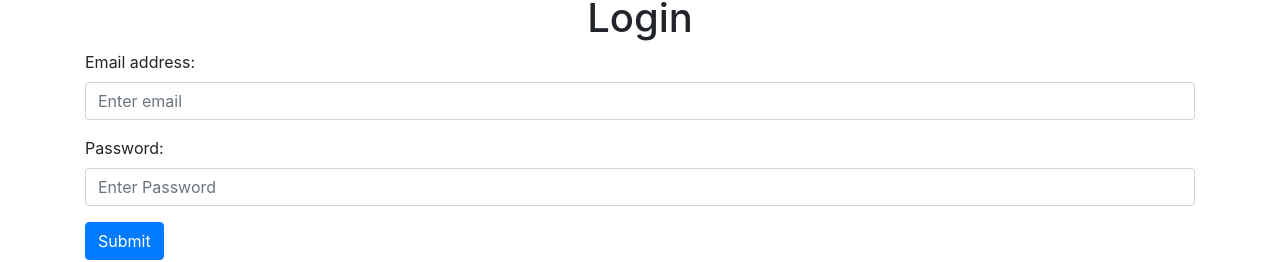
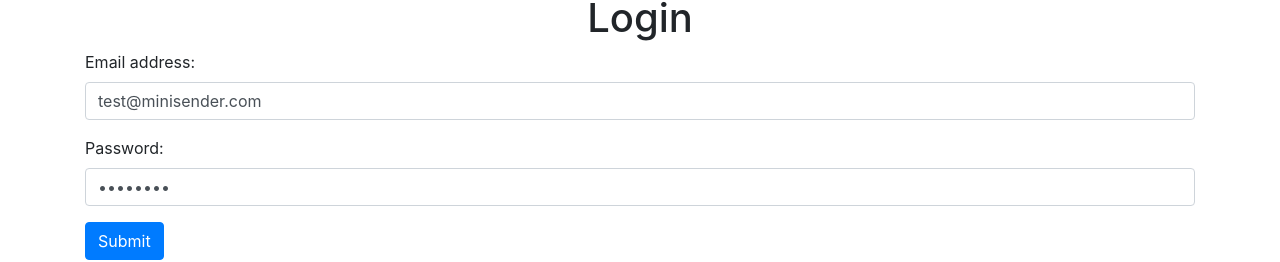
Before and after one commit to nellytadi/MiniSend, a Vue app in the folder web/: page /login in a window 1280 px wide. Shown: the part 110-372 px from the top of the page. Built offline with nearby package versions, Linux system fonts and the light colour scheme.

Commit message:
Updated Vue login form with login details

```diff
--- a/web/src/views/Login.vue
+++ b/web/src/views/Login.vue
@@ -14,6 +14,7 @@
             v-model="form.email"
             type="email"
             placeholder="Enter email"
+            value="test@minisender.com"
             required
         ></b-form-input>
       </b-form-group>
@@ -28,6 +29,7 @@
             v-model="form.password"
             type="password"
             placeholder="Enter Password"
+            value="password"
             required
         ></b-form-input>
       </b-form-group>
@@ -45,8 +47,8 @@
   data() {
     return {
       form: {
-        email: '',
-        password: '',
+        email: 'test@minisender.com',
+        password: 'password',
 
       },
     }
```
